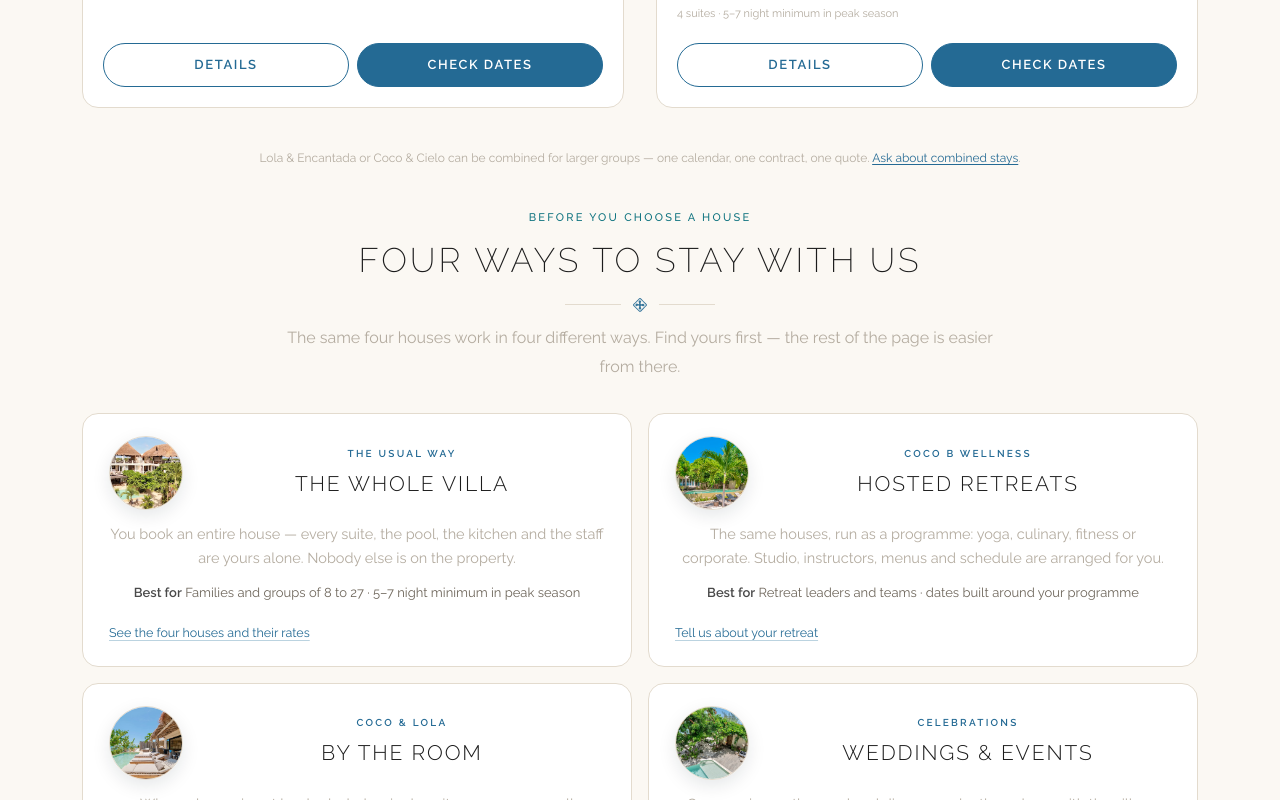
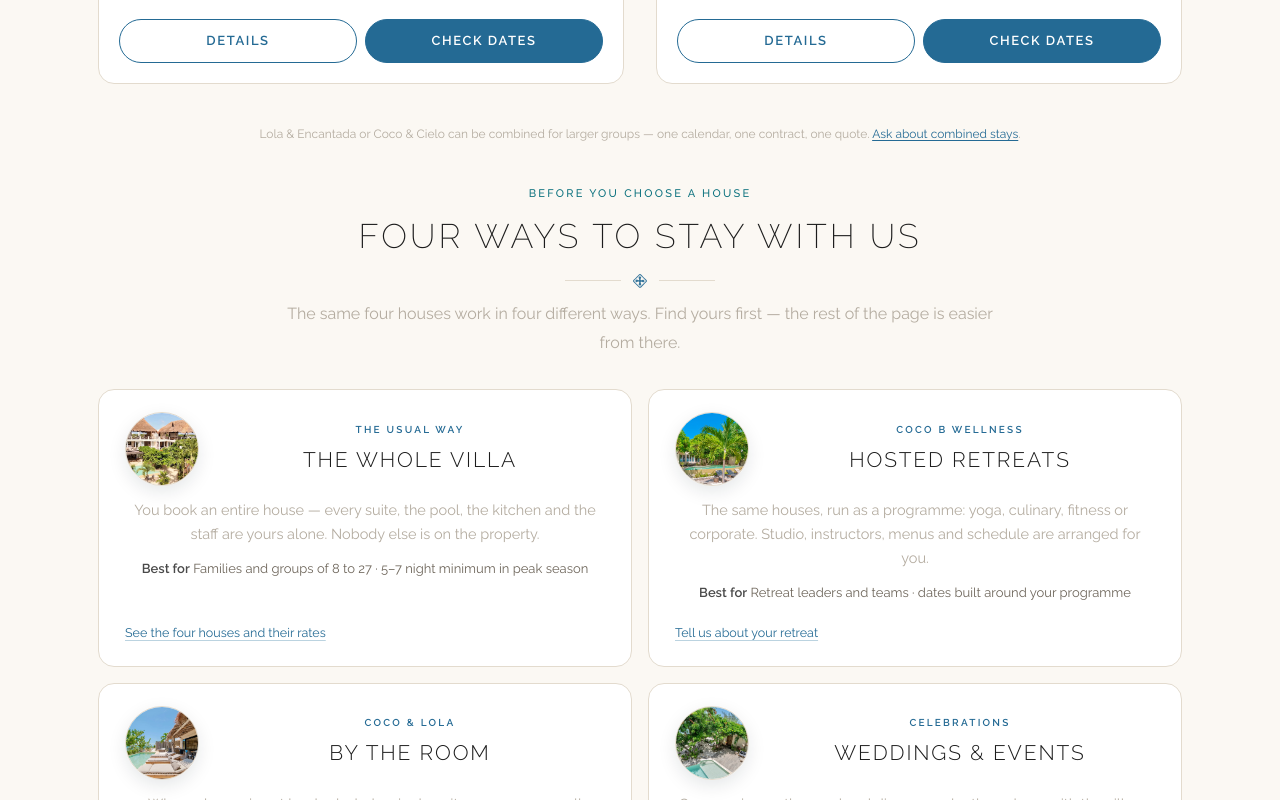
Before and after one commit to Tiggreee/Triple_Island, a Next.js app: page /villas in a window 1280 px wide. Shown: the part 2607-3407 px from the top of the page. Built offline with nearby package versions, Linux system fonts and the light colour scheme; no server answers.

Commit message:
villas: padding lateral del contenedor a 20/32/48px, igual que la referencia

```diff
--- a/src/app/villas/page.tsx
+++ b/src/app/villas/page.tsx
@@ -88,7 +88,7 @@ export default async function VillasPage() {
         </a>
       </div>
 
-      <div id="collection" className="mx-auto w-full max-w-[1180px] space-y-10 px-4 py-16 sm:px-6 lg:px-8">
+      <div id="collection" className="mx-auto w-full max-w-[1180px] space-y-10 px-5 py-16 sm:px-8 lg:px-12">
       <SectionHeader
         eyebrow="Welcome"
         title="Our Villa Collection"
@@ -176,7 +176,7 @@ export default async function VillasPage() {
       <LocationSection defaultSlug={items[0].slug} />
       </div>
 
-      <div className="mx-auto w-full max-w-[1180px] px-4 pb-16 sm:px-6 lg:px-8">
+      <div className="mx-auto w-full max-w-[1180px] px-5 pb-16 sm:px-8 lg:px-12">
         <SiteFooter />
       </div>
     </div>
```
